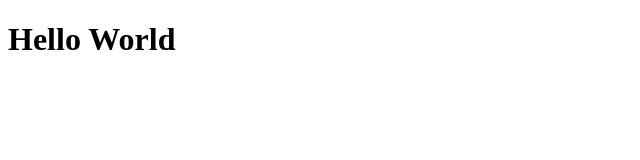
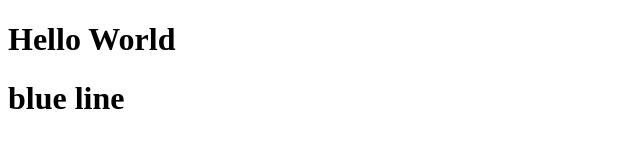
Before and after one commit to Nattskrett/nattskrett.github.io, a plain HTML site: page index.html in a window 1280 px wide. Shown: the whole page, without its empty margins (0-640 px from the left). Drawn offline with Linux system fonts and the light colour scheme.

Commit message:
Update index.html

```diff
--- a/index.html
+++ b/index.html
@@ -7,5 +7,6 @@
 </head>
 <body>
     <h1>Hello World</h1>
+    <h1>blue line</h1>
 </body>
 </html>
```
